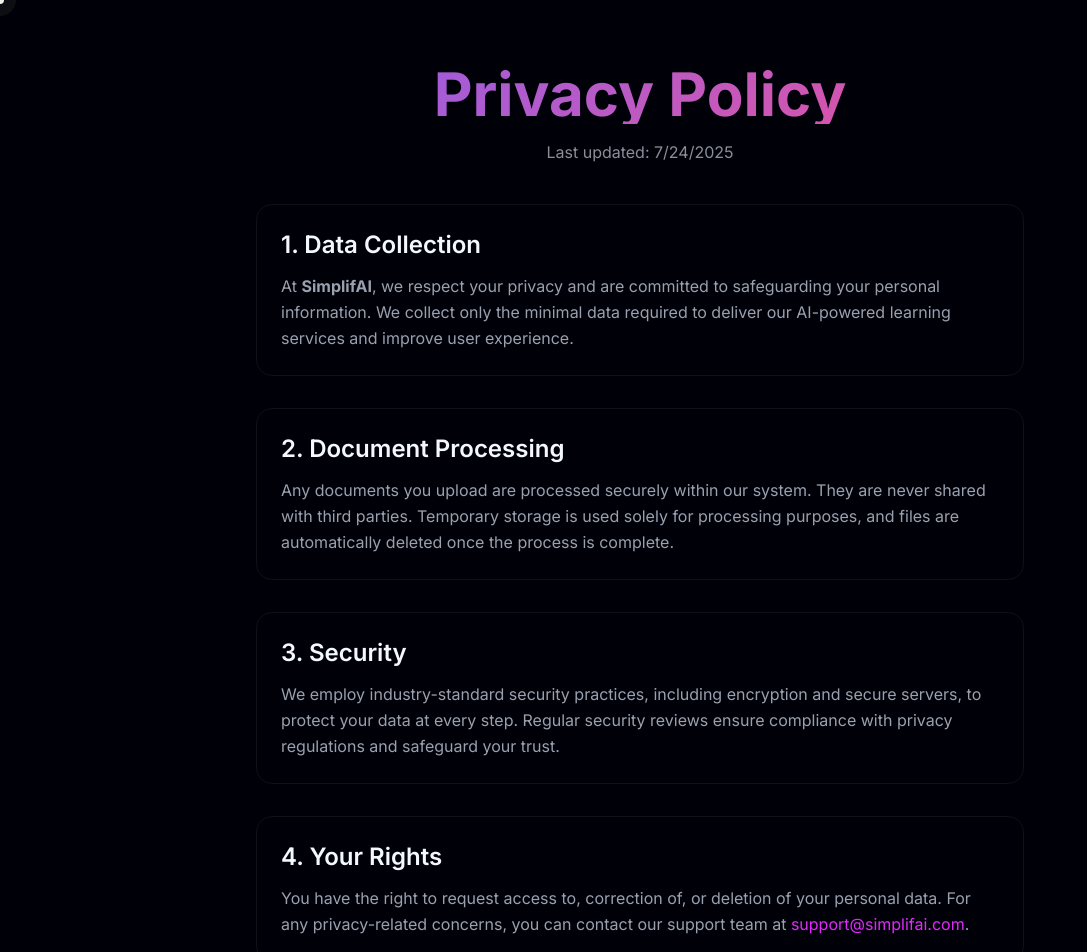
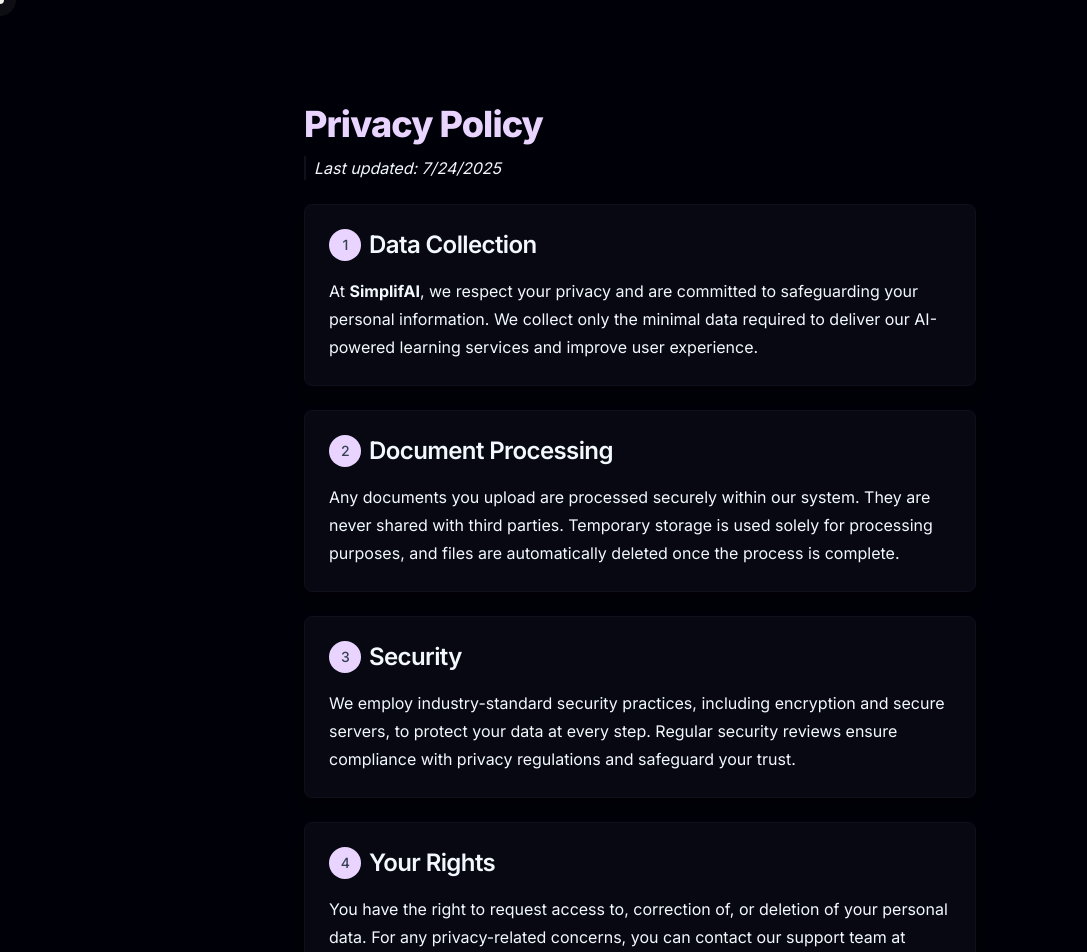
Before and after one commit to TiwariDivya25/SimplifAI_Gssoc2025, a Next.js app: page /privacy in a window 1280 px wide. Shown: the top 952 px of the page, without its empty margins (0-1087 px from the left). Built offline with nearby package versions, Linux system fonts and the light colour scheme.

Commit message:
updated privacy ui

```diff
--- a/app/privacy/page.tsx
+++ b/app/privacy/page.tsx
@@ -1,71 +1,82 @@
 import type React from "react";
 
 export default function PrivacyPage() {
+	const mainHeadingClass =
+		"scroll-m-20 text-4xl font-extrabold tracking-tight text-purple-200 dark:text-purple-500";
+	const subHeadingClass =
+		"scroll-m-20 text-2xl font-semibold tracking-tight flex items-center gap-2";
+	const pointBadgeClass =
+		"inline-flex items-center justify-center rounded-full bg-purple-200 dark:bg-purple-700 text-gray-700 dark:text-gray-200 text-sm font-medium w-8 h-8 shrink-0";
+
 	return (
-		<div className="container mx-auto px-4 py-16">
-			{/* Title Section */}
-			<div className="max-w-2xl mx-auto text-center">
-				<h1 className="text-5xl md:text-6xl font-bold text-gradient-purple-pink mb-4">
-					Privacy Policy
-				</h1>
-				<p className="text-muted-foreground mb-10">
+		<div className="w-full min-h-screen flex flex-col items-center justify-center px-4 py-10 bg-background">
+			<div className="max-w-2xl w-full">
+				<div className="mt-6 lg:mt-16">
+					<h1 className={mainHeadingClass}>Privacy Policy</h1>
+					<blockquote className="mt-3 border-l-2 pl-2 italic">
 						Last updated: {new Date().toLocaleDateString()}
+					</blockquote>
+				</div>
+
+				<div className="mt-6 space-y-6">
+					<div className="bg-secondary/50 border rounded-lg shadow-lg p-6">
+						<h2 className={subHeadingClass}>
+							<span className={pointBadgeClass}>1</span> Data Collection
+						</h2>
+						<p className="leading-7 mt-4">
+							At <strong>SimplifAI</strong>, we respect your privacy and are
+							committed to safeguarding your personal information. We collect
+							only the minimal data required to deliver our AI-powered learning
+							services and improve user experience.
 						</p>
 					</div>
 
-			{/* Content */}
-			<div className="max-w-3xl mx-auto space-y-8">
-				<section className="bg-card p-6 rounded-2xl shadow-sm border border-gray-200 dark:border-gray-800">
-					<h2 className="text-2xl font-semibold mb-3">1. Data Collection</h2>
-					<p className="text-gray-400 leading-relaxed">
-						At <strong>SimplifAI</strong>, we respect your privacy and are committed
-						to safeguarding your personal information. We collect only the minimal
-						data required to deliver our AI-powered learning services and improve
-						user experience.
+					<div className="bg-secondary/50 border rounded-lg shadow-lg p-6">
+						<h2 className={subHeadingClass}>
+							<span className={pointBadgeClass}>2</span> Document Processing
+						</h2>
+						<p className="leading-7 mt-4">
+							Any documents you upload are processed securely within our system.
+							They are never shared with third parties. Temporary storage is
+							used solely for processing purposes, and files are automatically
+							deleted once the process is complete.
 						</p>
-				</section>
+					</div>
 
-				<section className="bg-card p-6 rounded-2xl shadow-sm border border-gray-200 dark:border-gray-800">
-					<h2 className="text-2xl font-semibold mb-3">2. Document Processing</h2>
-					<p className="text-gray-400 leading-relaxed">
-						Any documents you upload are processed securely within our system. They
-						are never shared with third parties. Temporary storage is used solely
-						for processing purposes, and files are automatically deleted once the
-						process is complete.
+					<div className="bg-secondary/50 border rounded-lg shadow-lg p-6">
+						<h2 className={subHeadingClass}>
+							<span className={pointBadgeClass}>3</span> Security
+						</h2>
+						<p className="leading-7 mt-4">
+							We employ industry-standard security practices, including
+							encryption and secure servers, to protect your data at every step.
+							Regular security reviews ensure compliance with privacy
+							regulations and safeguard your trust.
 						</p>
-				</section>
+					</div>
 
-				<section className="bg-card p-6 rounded-2xl shadow-sm border border-gray-200 dark:border-gray-800">
-					<h2 className="text-2xl font-semibold mb-3">3. Security</h2>
-					<p className="text-gray-400 leading-relaxed">
-						We employ industry-standard security practices, including encryption
-						and secure servers, to protect your data at every step. Regular
-						security reviews ensure compliance with privacy regulations and
-						safeguard your trust.
-					</p>
-				</section>
-
-				<section className="bg-card p-6 rounded-2xl shadow-sm border border-gray-200 dark:border-gray-800">
-					<h2 className="text-2xl font-semibold mb-3">4. Your Rights</h2>
-					<p className="text-gray-400 leading-relaxed">
-						You have the right to request access to, correction of, or deletion of
-						your personal data. For any privacy-related concerns, you can contact
-						our support team at{" "}
-						<a
-							href="mailto:support@simplifai.com"
-							className="text-fuchsia-500 hover:underline"
-						>
+					<div className="bg-secondary/50 border rounded-lg shadow-lg p-6">
+						<h2 className={subHeadingClass}>
+							<span className={pointBadgeClass}>4</span> Your Rights
+						</h2>
+						<p className="leading-7 mt-4">
+							You have the right to request access to, correction of, or
+							deletion of your personal data. For any privacy-related concerns,
+							you can contact our support team at{" "}
+							<a href="mailto:support@simplifai.com" className="underline">
 								support@simplifai.com
 							</a>
 							.
 						</p>
-				</section>
+					</div>
 
-				<section className="bg-card p-6 rounded-2xl shadow-sm border border-gray-200 dark:border-gray-800">
-					<p className="italic text-sm text-gray-400 text-center md:text-left">
-						By using our services, you consent to the terms of this Privacy Policy.
+					<div className="bg-secondary/50 border rounded-lg shadow-lg p-6">
+						<p className="leading-7 italic">
+							By using our services, you consent to the terms of this Privacy
+							Policy.
 						</p>
-				</section>
+					</div>
+				</div>
 			</div>
 		</div>
 	);
```
Lines whose indentation alone changed are shown as unchanged.
